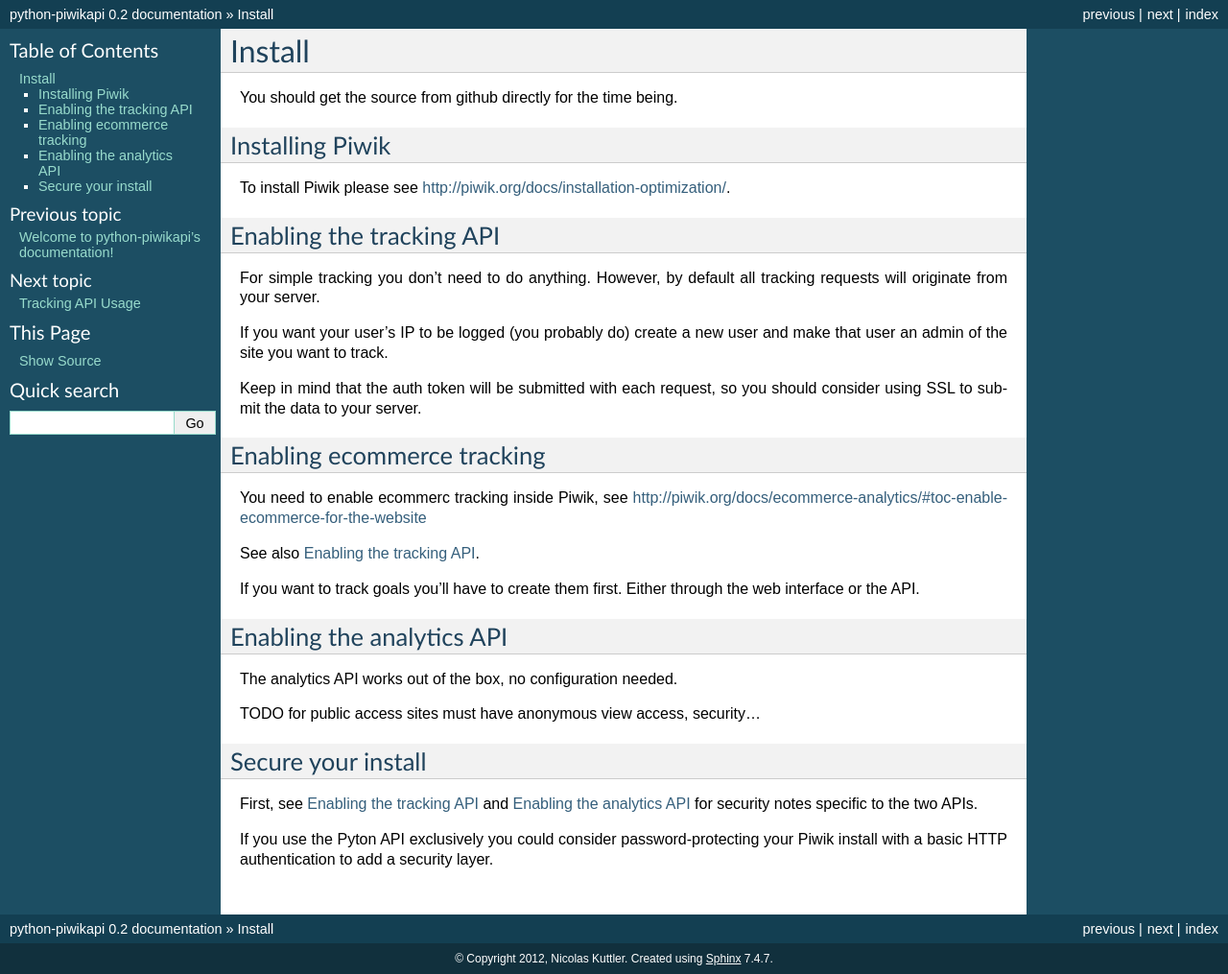
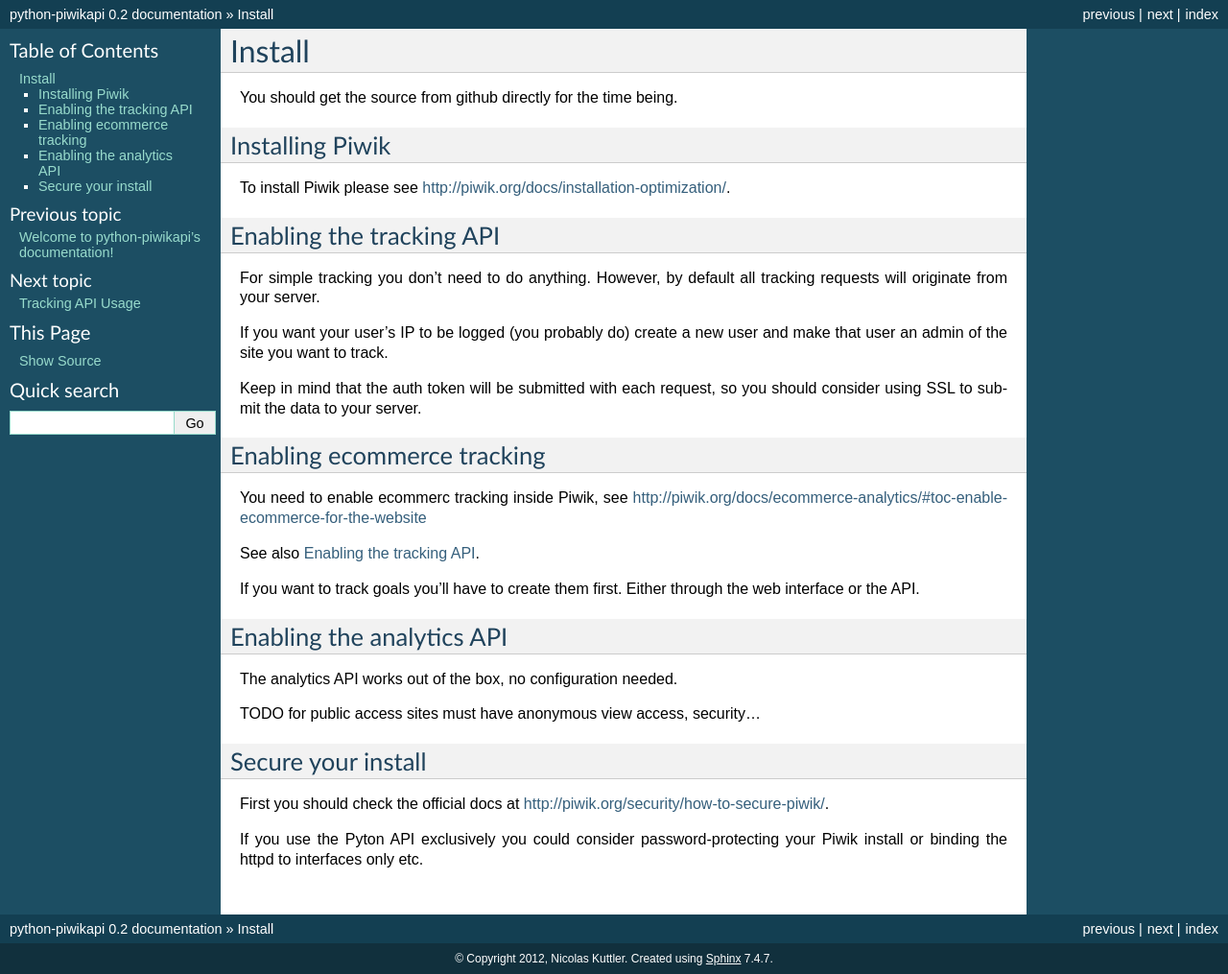
Before and after one commit to matomo-org/piwik-python-api, a Sphinx documentation site: the page built from doc/install.rst, in a window 1280 px wide. Shown: the whole page at 96% size. Built offline with Sphinx 7.4.7, drawn with Linux system fonts in a browser that asks for light colours.

Commit message:
Security doc update

```diff
--- a/doc/install.rst
+++ b/doc/install.rst
@@ -47,8 +47,8 @@
 Secure your install
 -------------------
 
-First, see :ref:`enable_tracking` and :ref:`enable_analytics` for security
-notes specific to the two APIs.
+First you should check the official docs at
+http://piwik.org/security/how-to-secure-piwik/.
 
 If you use the Pyton API exclusively you could consider password-protecting your
-Piwik install with a basic HTTP authentication to add a security layer.
+Piwik install or binding the httpd to interfaces only etc.
```
